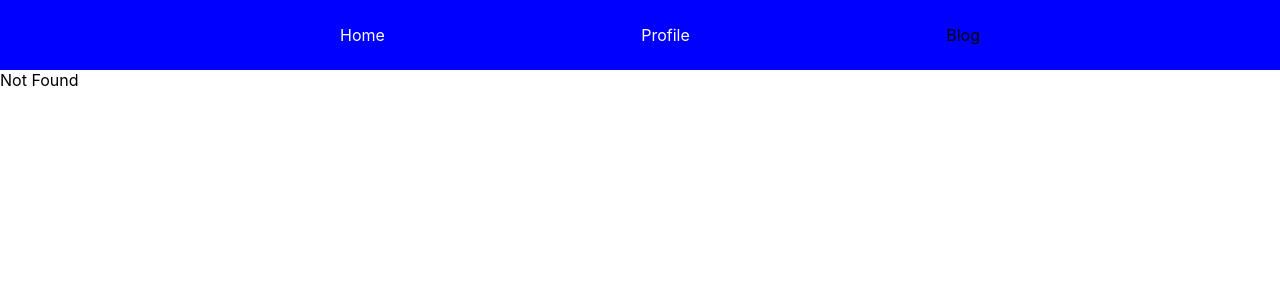
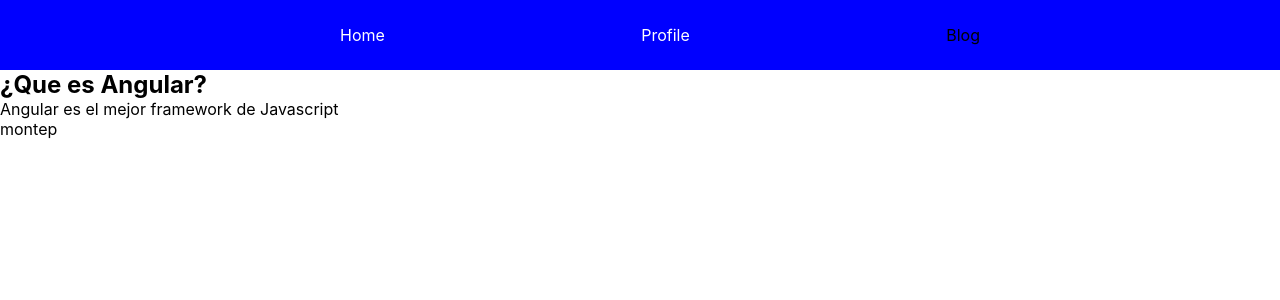
Before and after one commit to montesp/react-router-example, a React (Create React App) app: page /#/blog/que-es-angular in a window 1280 px wide. Before the commit this address had no page. Shown: the top 300 px of the page. Built offline with nearby package versions, Linux system fonts and the light colour scheme.

Commit message:
static routes using react rooter hook useParams

```diff
--- a/src/App.js
+++ b/src/App.js
@@ -3,6 +3,7 @@
 import { Blog } from './components/Blog';
 import { Profile } from './components/Profile';
 import { Menu } from './components/Menu';
+import { BlogPost } from './components/BlogPost';
 
 function App() {
   return (
@@ -13,6 +14,7 @@
         <Routes>
           <Route path='/' element={<Home/>} />
           <Route path='/blog' element={<Blog/>} />
+          <Route path='/blog/:slug' element={<BlogPost/>} />
           <Route path='/profile' element={<Profile/>} />
           <Route path='*' element={<p>Not Found</p>} />
 
--- a/src/components/Blog.jsx
+++ b/src/components/Blog.jsx
@@ -1,8 +1,24 @@
 import React from "react";
+import { Link } from "react-router-dom";
+import { blogdata } from "./blogdata";
+
 
 function Blog() {
   return (
-    <h1>Blog</h1>
+    <>
+      <h1>Blog</h1>
+      {blogdata.map(post => (
+        <BlogLink post={post}/>
+      ))}
+    </>
+  );
+}
+
+function BlogLink({ post }) {
+  return (
+    <li>
+      <Link to={`/blog/${post.slug}`} >{post.title}</Link>
+    </li>
   );
 }
 
--- /dev/null
+++ b/src/components/BlogPost.jsx
@@ -0,0 +1,18 @@
+import React from "react";
+import { blogdata } from "./blogdata";
+import { useParams } from "react-router-dom";
+
+function BlogPost() {
+  const { slug } = useParams();
+
+  const blogpost = blogdata.find(post => post.slug === slug);
+  return (
+    <>
+      <h2>{blogpost.title}</h2>
+      <p>{blogpost.content}</p>
+      <p>{blogpost.author}</p>
+    </>
+  );
+}
+
+export { BlogPost };
--- a/src/components/Menu.jsx
+++ b/src/components/Menu.jsx
@@ -1,5 +1,5 @@
 import React from "react";
-import { Link, NavLink } from "react-router-dom";
+import { NavLink } from "react-router-dom";
 import './Menu.css';
 
 const routes = [];
--- /dev/null
+++ b/src/components/blogdata.js
@@ -0,0 +1,20 @@
+const blogdata = [];
+blogdata.push({
+  title: '¿Que es React?',
+  slug: 'que-es-react',
+  content: 'React es el mejor framework de Javascript',
+  author: 'juandc',
+});
+blogdata.push({
+  title: '¿Que es Vue?',
+  slug: 'que-es-vue',
+  content: 'Vue es el mejor framework de Javascript',
+  author: 'scrodingerPie',
+});
+blogdata.push({
+  title: '¿Que es Angular?',
+  slug: 'que-es-angular',
+  content: 'Angular es el mejor framework de Javascript',
+  author: 'montep',
+});
+export { blogdata };
```
